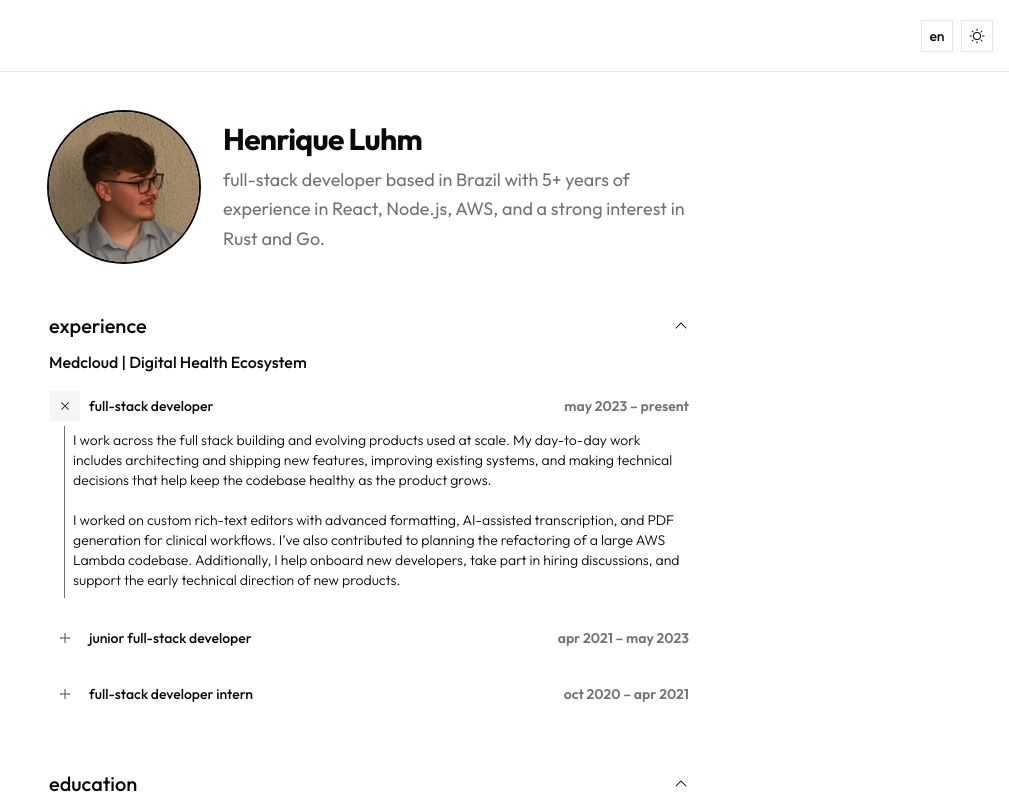
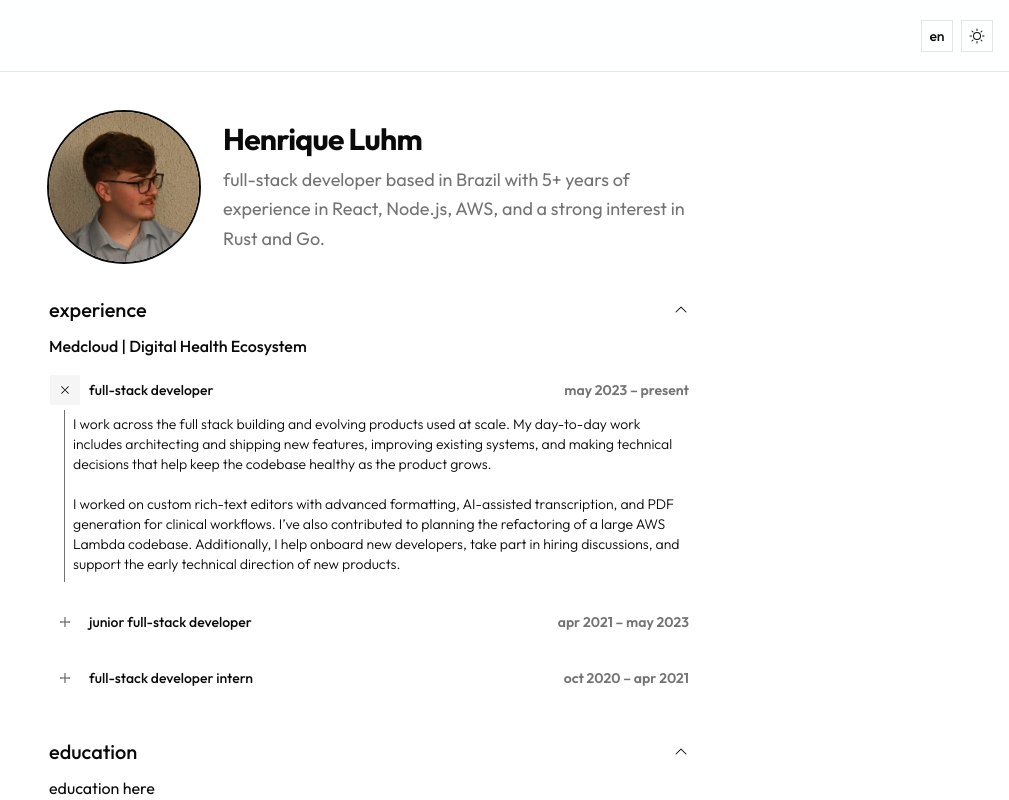
Before and after one commit to henriqueluhm/henriqueluhm-dev, a Next.js app: page / in a window 1280 px wide. Shown: the top 800 px of the page, without its empty margins (271-1280 px from the left). Built offline with nearby package versions, Linux system fonts and the light colour scheme; no server answers.

Commit message:
fix: frontend

```diff
--- a/src/app/page.tsx
+++ b/src/app/page.tsx
@@ -11,7 +11,7 @@ export default async function Page() {
   return (
     <main className="mb-(--nav-height) md:mt-(--nav-height) flex flex-col items-center justify-center px-4 py-10">
       <div className="w-full max-w-160">
-        <div className="flex flex-col gap-10">
+        <div className="flex flex-col gap-6">
           <div
             id="introduction"
             className="flex flex-col sm:flex-row gap-6 items-center scroll-mt-24"
--- a/src/components/ui/accordion.tsx
+++ b/src/components/ui/accordion.tsx
@@ -8,7 +8,7 @@ function Accordion({ className, ...props }: AccordionPrimitive.Root.Props) {
   return (
     <AccordionPrimitive.Root
       data-slot="accordion"
-      className={cn("flex w-full flex-col gap-10", className)}
+      className={cn("flex w-full flex-col gap-6", className)}
       {...props}
     />
   );
```
